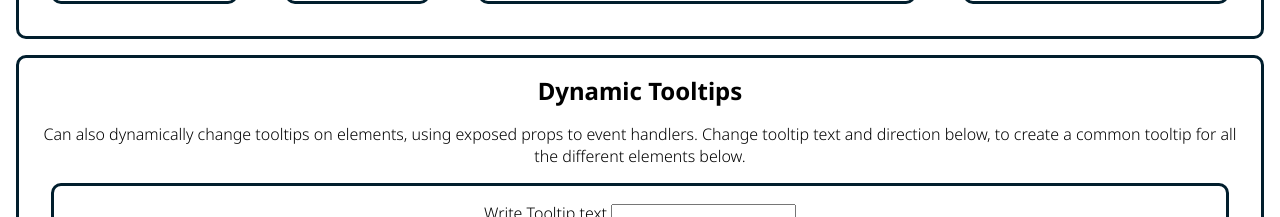
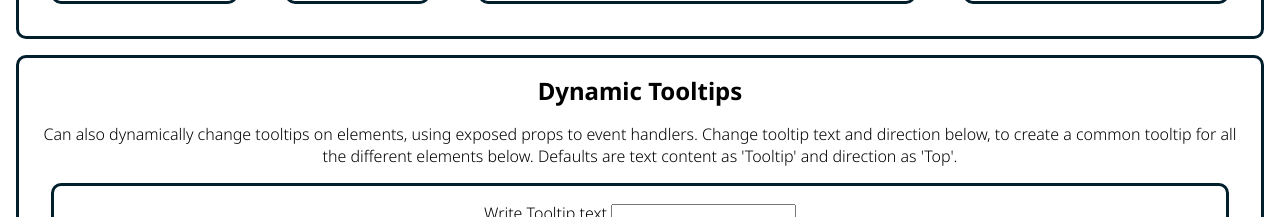
Before and after one commit to piyush-mishra-pm/Reusable-React-Tooltip, a React (Create React App) app: page / in a window 1280 px wide. Shown: the part 780-997 px from the top of the page. Built offline with nearby package versions, Linux system fonts and the light colour scheme.

Commit message:
ReadMe improved.

```diff
--- a/src/App.js
+++ b/src/App.js
@@ -74,7 +74,7 @@ function App() {
                     <p>
                         Can also dynamically change tooltips on elements, using exposed props to event handlers. Change
                         tooltip text and direction below, to create a common tooltip for all the different elements
-                        below.
+                        below. Defaults are text content as 'Tooltip' and direction as 'Top'.
                     </p>
                     <div className="flex-vertical section-with-boundary">
                         <InputText onTextChange={onTooltipTextChange} />
```
Also changed, not shown: 1 other file (tests, documents, lock files or other folders).
